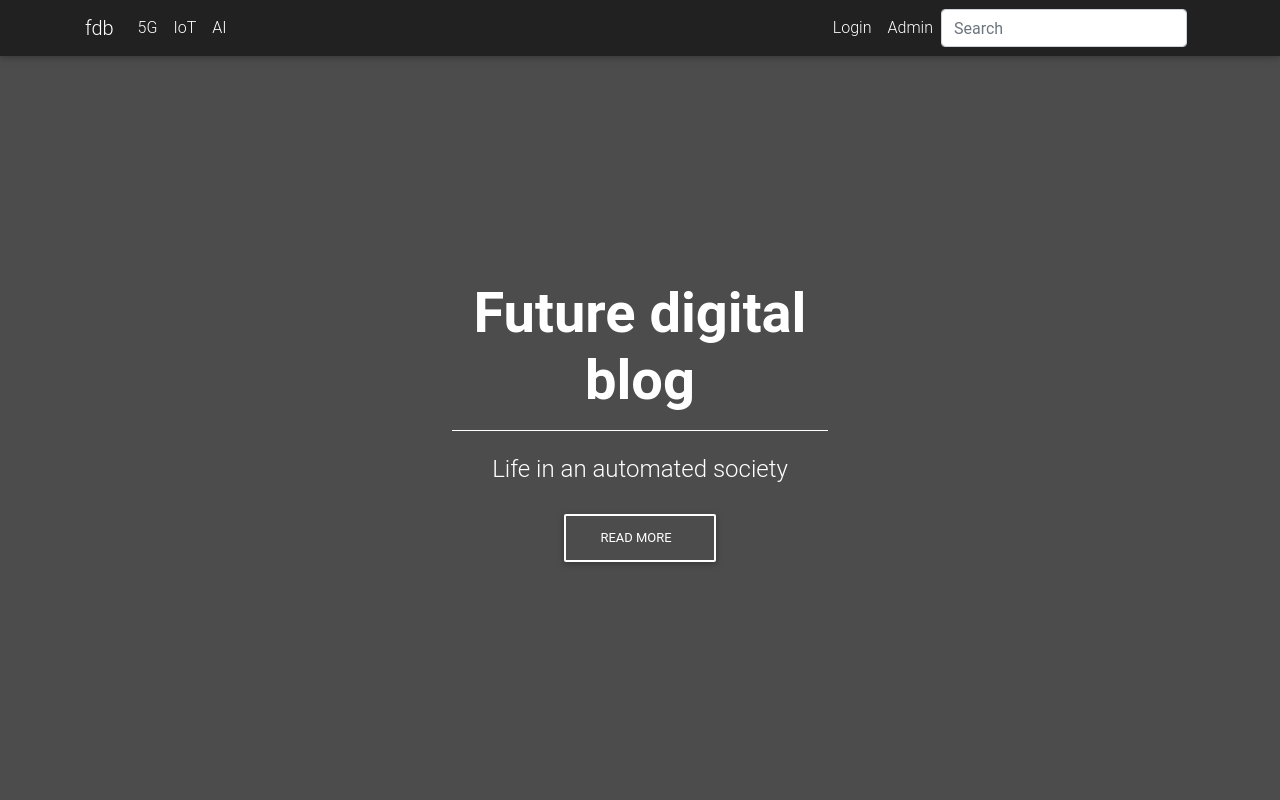
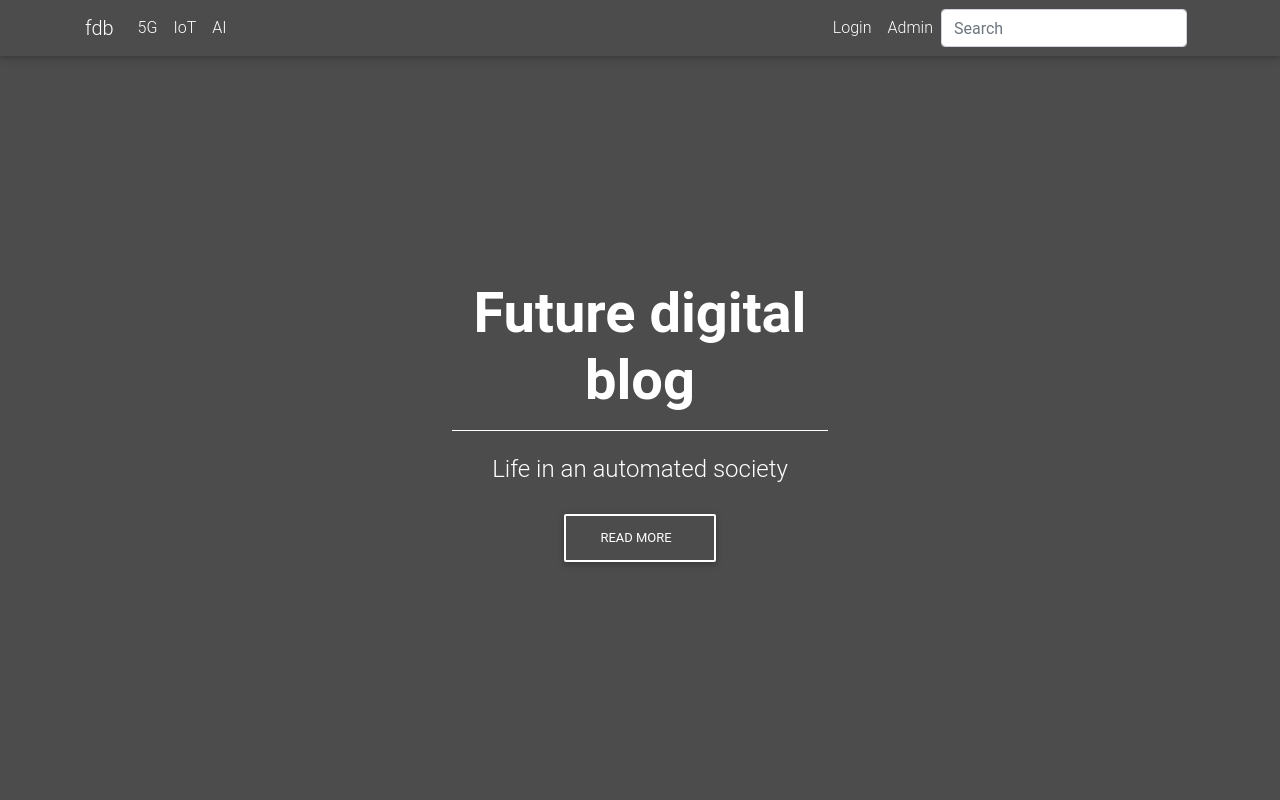
Before and after one commit to ahebwa49/static-fdb, a website: page public/index.html in a window 1280 px wide. Shown: the top 800 px of the page. Drawn offline with nearby package versions, Linux system fonts and the light colour scheme; some icons are missing; a web font is replaced by a local one.

Commit message:
make the background of the nav bar transparent

```diff
--- a/public/index.html
+++ b/public/index.html
@@ -23,7 +23,7 @@
   <header>
     <!--Navbar-->
 
-    <nav class="navbar navbar-expand-lg navbar-dark bg-dark fixed-top">
+    <nav class="navbar navbar-expand-lg navbar-dark bg-transparent fixed-top">
 
       <!-- Additional container -->
       <div class="container">
```
